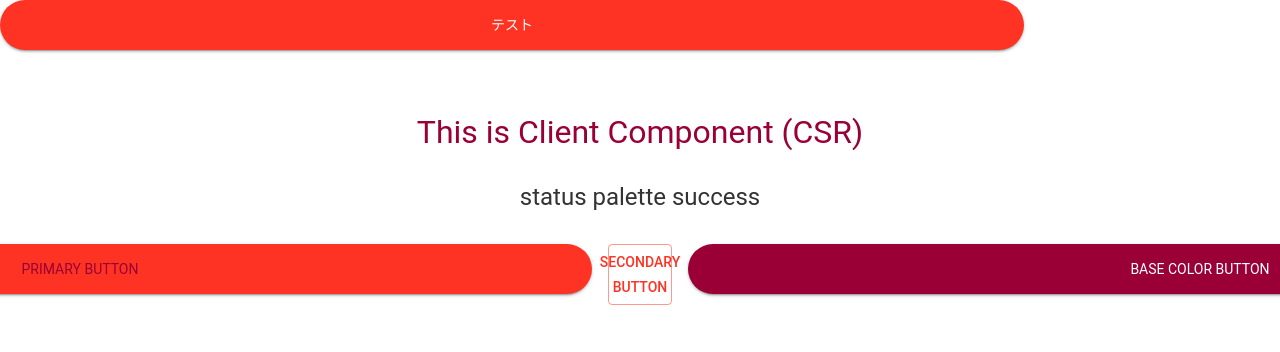
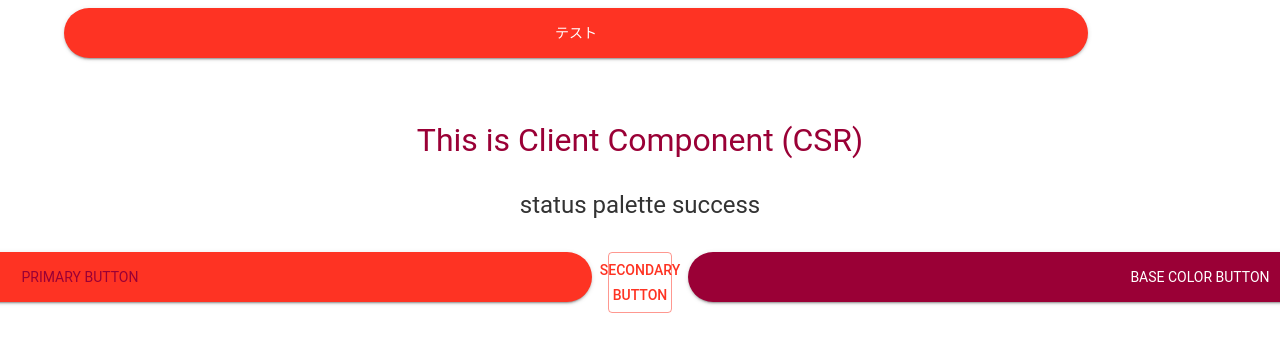
Before and after one commit to youngrum/navitix-app, a Next.js app: page /test in a window 1280 px wide. Shown: the top 352 px of the page. Built offline with nearby package versions, Linux system fonts and the light colour scheme; what @mui/material-nextjs would draw is missing.

Commit message:
MUIラッパーで大枠のcontainerを実装してHydration Error解消

```diff
--- a/src/components/ThemeProviderWrapper.tsx
+++ b/src/components/ThemeProviderWrapper.tsx
@@ -4,7 +4,8 @@
 import { ThemeProvider } from "@mui/material/styles";
 import CssBaseline from "@mui/material/CssBaseline";
 import myProjectTheme from "@/styles/theme"; // カスタムテーマをインポート
-import { AppRouterCacheProvider } from '@mui/material-nextjs/v13-appRouter';
+import { AppRouterCacheProvider } from "@mui/material-nextjs/v13-appRouter";
+import { Container } from "@mui/material";
 
 export default function ThemeProviderWrapper({
   children,
@@ -13,11 +14,11 @@ export default function ThemeProviderWrapper({
 }) {
   return (
     <AppRouterCacheProvider>
-    {/* MUIのテーマプロバイダーを使用して、ThemeProviderWrapperコンポーネントの子要素にのみカスタムテーマを適用 */}
-    <ThemeProvider theme={myProjectTheme}>
-      <CssBaseline />
-      {children}
-    </ThemeProvider>
+      {/* MUIのテーマプロバイダーを使用して、ThemeProviderWrapperコンポーネントの子要素にのみカスタムテーマを適用 */}
+      <ThemeProvider theme={myProjectTheme}>
+        <CssBaseline />
+        <Container sx={{ p: 1 }}>{children}</Container>
+      </ThemeProvider>
     </AppRouterCacheProvider>
   );
 }
```
